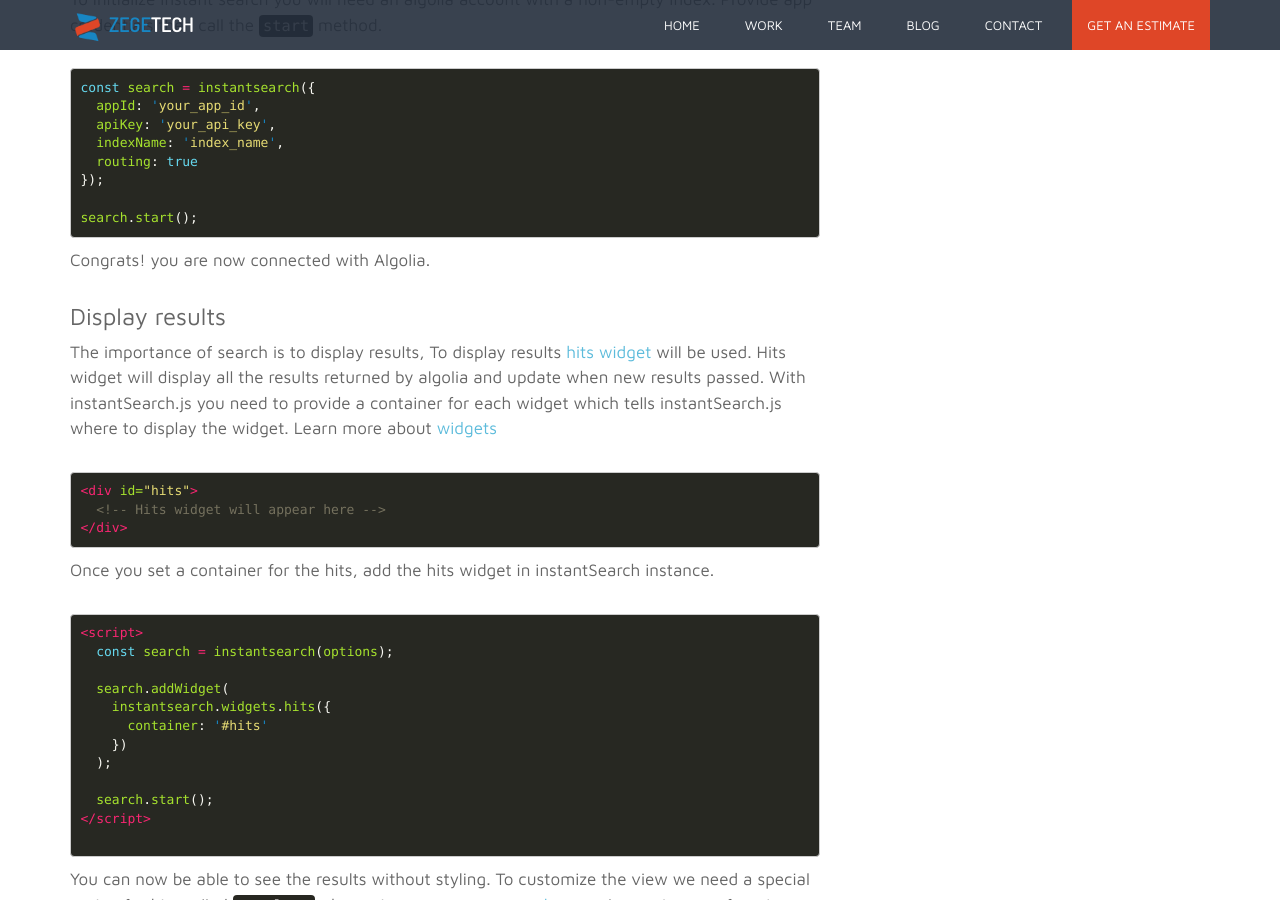
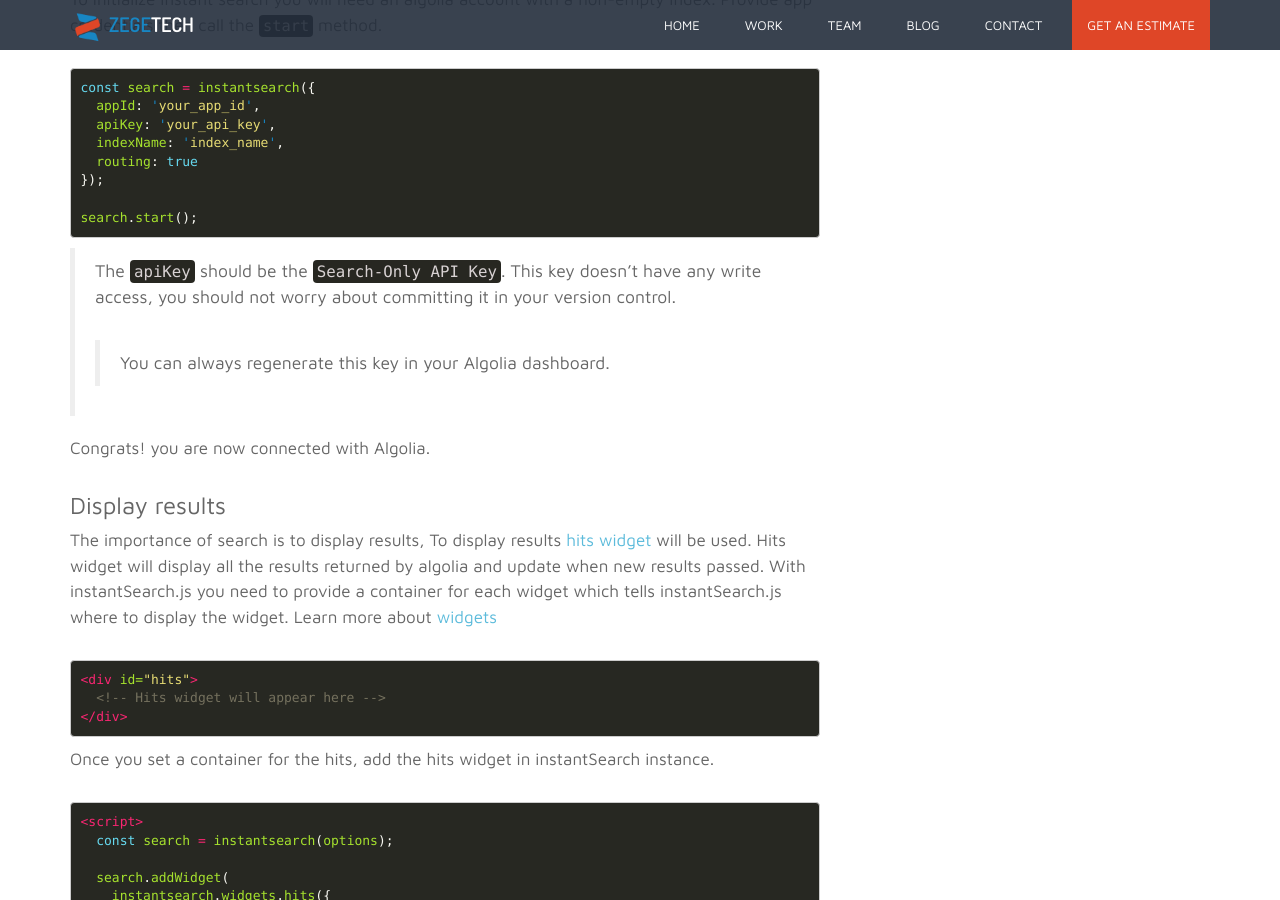
Before and after one commit to zegetech/zegetech.github.io, a Jekyll site: the page built from _posts/2019-10-04-jekyll-instant-search-with-algolia.md, in a window 1280 px wide and 900 px high, scrolled down 4342 px. Built offline with Jekyll 4.4.1, drawn with Linux system fonts in a browser that asks for light colours; comment, search, counter and statistics services are not loaded; some of the changed text lies outside the part shown.

Commit message:
blog update

````diff
--- a/_posts/2019-10-04-jekyll-instant-search-with-algolia.md
+++ b/_posts/2019-10-04-jekyll-instant-search-with-algolia.md
@@ -69,7 +69,7 @@
 ```shell
 ALGOLIA_API_KEY='your_admin_api_key' bundle exec jekyll algolia
 ```
-> Note: that ALGOLIA_API_KEY should be set to your admin API key. This key has write access to your index so will be able to push new data. This is also why you have to set it on the command line and not in the `_config.yml` file.
+> Note: that ALGOLIA_API_KEY should be set to your admin API key. This key has write access to your index so will be able to push new data. This is also why you have to set it on the command line and not in the `_config.yml` file or anywhere in our code.
 >
 >>You want to keep this key secret and not commit it to your versioning system.
 
@@ -137,6 +137,9 @@
 
 search.start();
 ```
+>The `apiKey` should be the `Search-Only API Key`. This key doesn't have any write access, you should not worry about committing it in your version control.
+>> You can always regenerate this key in your Algolia dashboard.
+
 Congrats! you are now connected with Algolia.
 
 ### Display results
````
